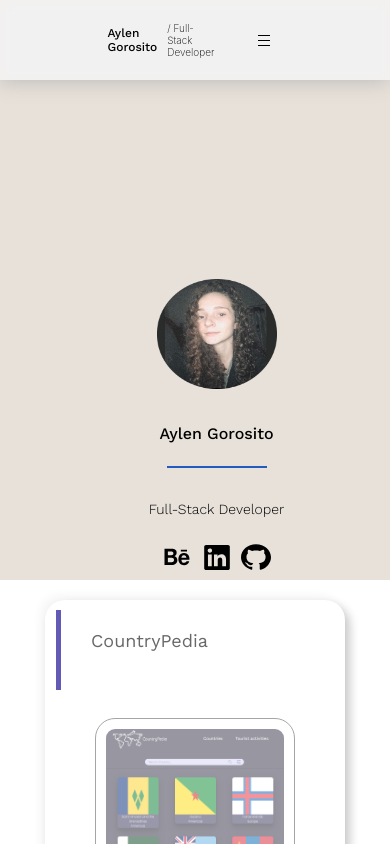
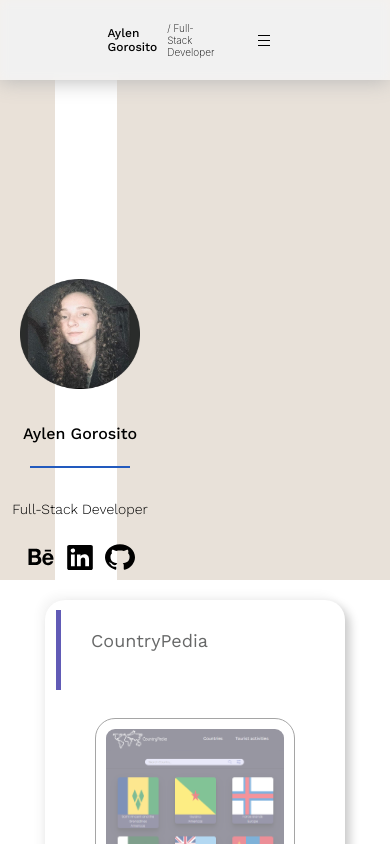
Before and after one commit to AylenGorosito313/portfolio, a React (Vite) app: page / in a window 390 px wide. Shown: the top 844 px of the page. Built offline with nearby package versions, Linux system fonts and the light colour scheme.

Commit message:
Update Home.css

```diff
--- a/src/pages/home/Home.css
+++ b/src/pages/home/Home.css
@@ -245,8 +245,8 @@
     height: auto;
     display: flex;
     width: 30%;
-background: transparent;
-    justify-content: flex-start;
+    margin: 0;
+    justify-content: flex-end;
   }
   .div-central-home {
     height: auto;
```
